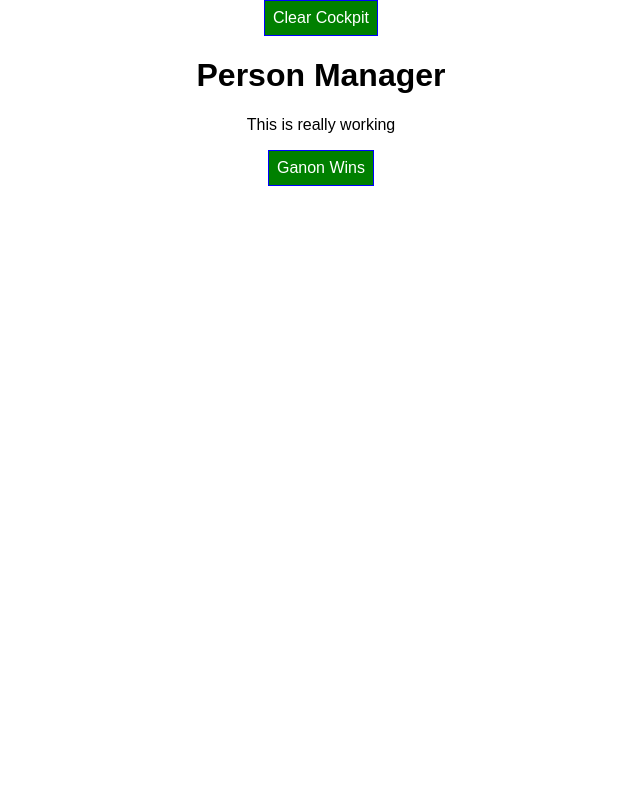
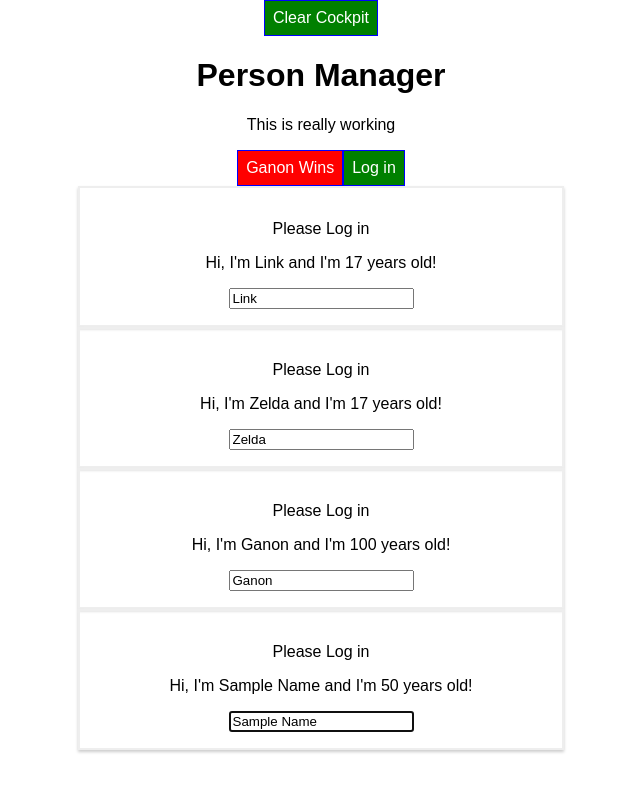
Before and after one commit to Toido/reactjs-study, a React app: page / in a window 1280 px wide. Shown: the top 792 px of the page, without its empty margins (319-959 px from the left). Built offline with nearby package versions, Linux system fonts and the light colour scheme.

Commit message:
Added ref, context API, and use of context type between class based and functional based components

```diff
--- a/src/components/Cockpit/Cockpit.js
+++ b/src/components/Cockpit/Cockpit.js
@@ -1,8 +1,13 @@
-import React, { useEffect } from 'react';
+import React, { useEffect, useRef, useContext } from 'react';
 import classes from './Cockpit.css';
-
+import AuthContext from '../../context/auth-context'
+import authContext from '../../context/auth-context';
 
 const cockpit = ( props ) => {
+    const toggleBtnRef = useRef(null);
+
+    const authContext = useContext(AuthContext);
+
     useEffect(() => {
         console.log('[Cockpit.js] useEffect');
         //Http request..
@@ -17,9 +22,11 @@ const cockpit = ( props ) => {
             clearTimeout(timer);
         )
         */
-        setTimeout(() => {
-            alert('Saved data to cloud!');
-        }, 1000);
+        // setTimeout(() => {
+        //     alert('Saved data to cloud!');
+        // }, 1000);
+
+        toggleBtnRef.current.click();
         return () => {
             console.log('[Cockpit.js] cleanup work in useEffect'); //Cleanup for useEffect
         };
@@ -51,8 +58,16 @@ const cockpit = ( props ) => {
             <h1>{props.title}</h1>
             <p className= {assignedClasses.join(' ')}>This is really working</p>
             {/* <StyledButton alt = {this.state.showPersons}  */}
-            <button className = {btnClass}
-                onClick={props.clicked}>Ganon Wins</button>
+            <button
+                ref = {toggleBtnRef}
+                className = {btnClass}
+                onClick={props.clicked}>
+                    Ganon Wins
+            </button>
+            {/* <AuthContext.Consumer> */}
+                {/* {(context) => <button onClick={context.login}>{context.isAuthenticated ? "Log out" : "Log in"}</button>} */}
+            {/* </AuthContext.Consumer> */}
+            {<button onClick={authContext.login}>{authContext.isAuthenticated ? "Log out" : "Log in"}</button>}
             {/* </StyledButton>  */}
         </div>
     )
--- a/src/components/Persons/Person/Person.js
+++ b/src/components/Persons/Person/Person.js
@@ -4,6 +4,7 @@ import PropTypes from 'prop-types';
 import classes from  './Person.css';
 import Aux from '../../../hoc/Auxillary.js';
 import withClass from '../../../hoc/withClass';
+import AuthContext from '../../../context/auth-context';
 
 // const StyledDiv = styled.div`
 // width: 60%;
@@ -24,9 +25,12 @@ class Person extends Component {
         this.inputElementRef = React.createRef();
     }
 
+    static contextType = AuthContext;
+
     componentDidMount() {
         // this.inputElement.focus();
         this.inputElementRef.current.focus();
+        console.log(this.context.isAuthenticated);
     }
 
     render() {
@@ -34,6 +38,10 @@ class Person extends Component {
         return (
             //<div className = {classes.Person}>
             <Aux>
+                {/* <AuthContext.Consumer> */}
+                {/* {(context) => context.isAuthenticated ? <p>Authenticated!</p> : <p>Please log in</p>} */}
+                {/* </AuthContext.Consumer> */}
+                {this.context.isAuthenticated ? <p>Authenticated</p> : <p>Please Log in</p>}
                 <p onClick = {this.props.click}>
                     Hi, I'm {this.props.name} and I'm {this.props.age} years old!
                 </p>
--- a/src/containers/App.js
+++ b/src/containers/App.js
@@ -4,7 +4,8 @@ import classes from './myApp.module.css';
 import Cockpit from '../components/Cockpit/Cockpit'
 import Persons from '../components/Persons/Persons';
 import withClass from '../hoc/withClass';
-import Aux from '../hoc/Auxillary'
+import Aux from '../hoc/Auxillary';
+import AuthContext from '../context/auth-context';
 //import styled from 'styled-components';
 
 
@@ -44,7 +45,8 @@ class App extends Component {
     otherState: 'Some random string',
     showPersons: false,
     showCockpit: true,
-    changeCounter: 0
+    changeCounter: 0,
+    isAuthenticated: false
   }
 
   static getDerivedStateFromProps(props, state) {
@@ -84,6 +86,12 @@ class App extends Component {
     });
   }
 
+  loginHandler = () => {
+    this.setState({
+      isAuthenticated: !this.state.isAuthenticated
+    })
+  }
+
   togglePersonDivHandler = () => {
     const doesShow = this.state.showPersons;
     this.setState({
@@ -113,6 +121,7 @@ class App extends Component {
           clicked = {this.deletePersonHandler}
           changed = {this.textChangeHandler}
           persons = {this.state.persons}
+          isAuthenticated = {this.state.isAuthenticated}
           />
       }
 
@@ -123,15 +132,22 @@ class App extends Component {
               showCockpit: false
             })
           }}> Clear Cockpit </button>
-          {this.state.showCockpit ?
+          <AuthContext.Provider
+            value={{
+              isAuthenticated: this.state.isAuthenticated,
+              login: this.loginHandler}}
+          >
+            {this.state.showCockpit ? (
               <Cockpit
                 title = {this.props.appTitle}
                 personsLength = {this.state.persons.length}
                 showPersons = {this.state.showPersons}
                 clicked = {this.togglePersonDivHandler}
-          /> : null
+              />
+            ) : null
             }
             {displayPerson}
+          </AuthContext.Provider>
         </Aux>
     )
   }
--- /dev/null
+++ b/src/context/auth-context.js
@@ -0,0 +1,9 @@
+import React from 'react';
+
+
+const authContext = React.createContext({
+    isAuthenticated: false,
+    login: () => {}
+});
+
+export default authContext;
```
Also changed, not shown: src/components/Persons/Persons.js (+13 -9 lines). Lines whose indentation alone changed are shown as unchanged.
